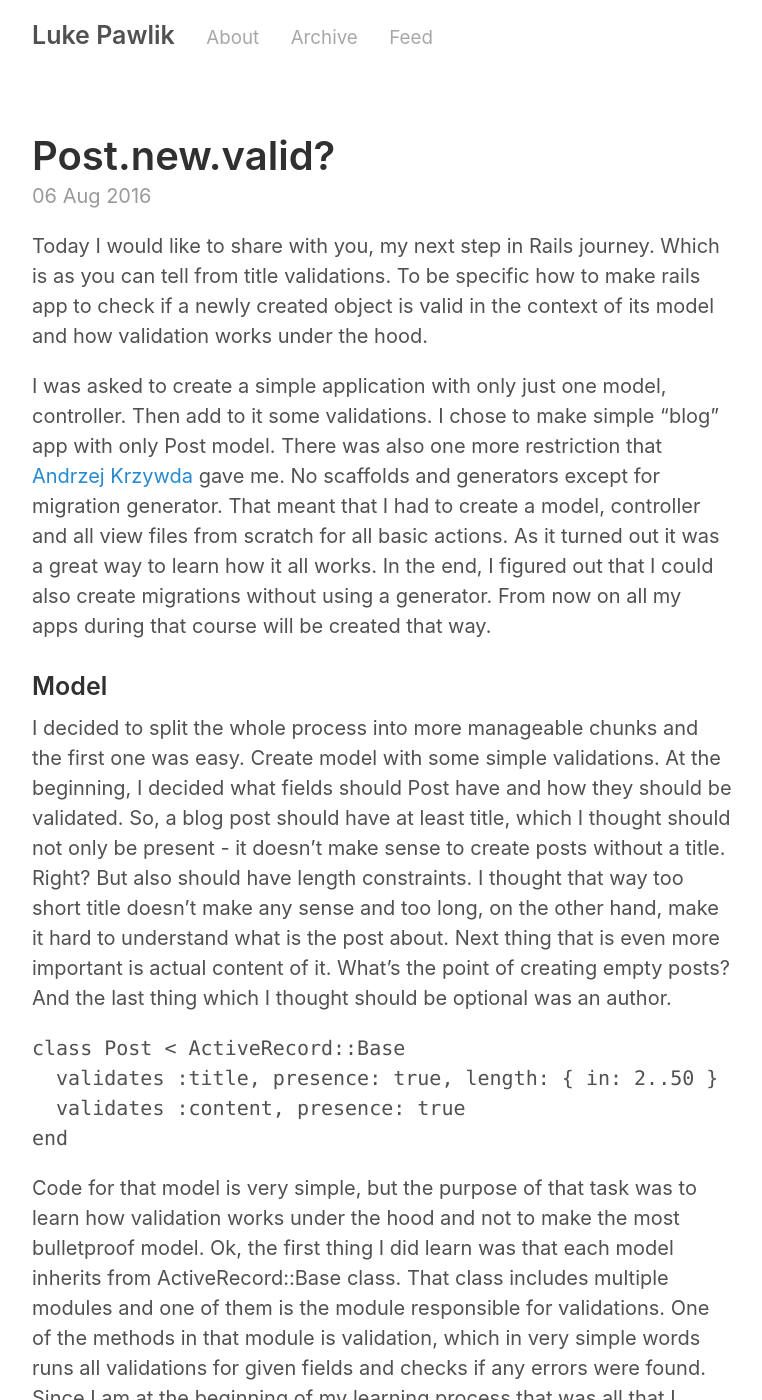
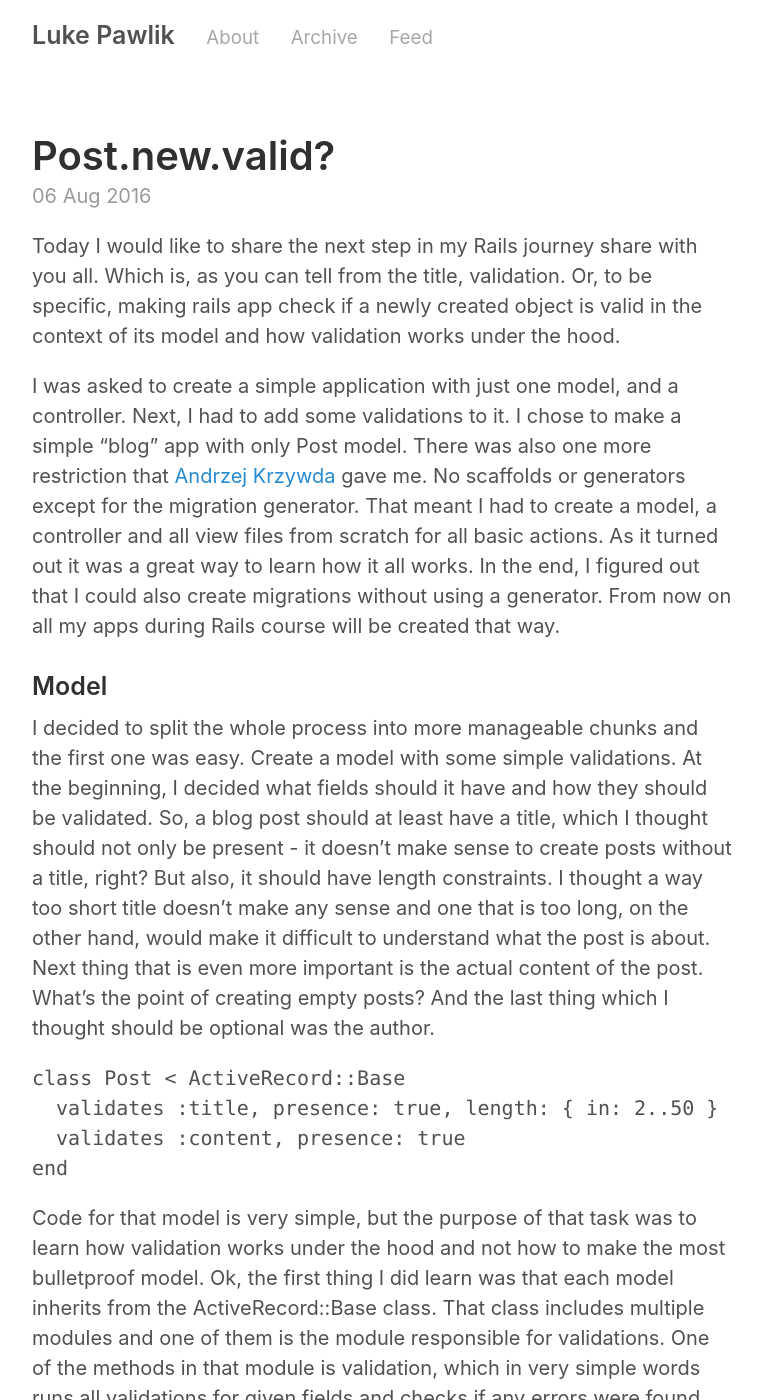
Before and after one commit to LukeP91/LukeP91.github.io, a Jekyll site: the page built from _posts/2016-08-06-validations.md, in a window 1280 px wide and 1400 px high. Shown: the whole window, without its empty margins (258-1020 px from the left). Built offline with Jekyll 4.4.1, drawn with Linux system fonts in a browser that asks for light colours; some of the changed text lies outside the part shown.

Commit message:
Some changes to validations post.

````diff
--- a/_posts/2016-08-06-validations.md
+++ b/_posts/2016-08-06-validations.md
@@ -3,12 +3,12 @@ layout: post
 title: Post.new.valid?
 ---
 
-Today I would like to share with you, my next step in Rails journey. Which is as you can tell from title validations. To be specific how to make rails app to check if a newly created object is valid in the context of its model and how validation works under the hood.
+Today I would like to share the next step in my Rails journey share with you all. Which is, as you can tell from the title, validation. Or, to be specific, making rails app check if a newly created object is valid in the context of its model and how validation works under the hood.
 
-I was asked to create a simple application with only just one model, controller. Then add to it some validations. I chose to make simple "blog" app with only Post model. There was also one more restriction that [Andrzej Krzywda](https://twitter.com/andrzejkrzywda) gave me. No scaffolds and generators except for migration generator. That meant that I had to create a model, controller and all view files from scratch for all basic actions. As it turned out it was a great way to learn how it all works. In the end, I figured out that I could also create migrations without using a generator. From now on all my apps during that course will be created that way.
+I was asked to create a simple application with just one model, and a controller. Next, I had to add some validations to it. I chose to make a simple "blog" app with only Post model. There was also one more restriction that [Andrzej Krzywda](https://twitter.com/andrzejkrzywda) gave me. No scaffolds or generators except for the migration generator. That meant  I had to create a model, a controller and all view files from scratch for all basic actions. As it turned out it was a great way to learn how it all works. In the end, I figured out that I could also create migrations without using a generator. From now on all my apps during Rails course will be created that way.
 
 ### Model
-I decided to split the whole process into more manageable chunks and the first one was easy. Create model with some simple validations. At the beginning, I decided what fields should Post have and how they should be validated. So, a blog post should have at least title, which I thought should not only be present - it doesn't make sense to create posts without a title. Right? But also should have length constraints. I thought that way too short title doesn't make any sense and too long, on the other hand, make it hard to understand what is the post about. Next thing that is even more important is actual content of it. What's the point of creating empty posts? And the last thing which I thought should be optional was an author.
+I decided to split the whole process into more manageable chunks and the first one was easy. Create a model with some simple validations. At the beginning, I decided what fields should it have and how they should be validated. So, a blog post should at least have a title, which I thought should not only be present - it doesn't make sense to create posts without a title, right? But also, it should have length constraints. I thought a way too short title doesn't make any sense and one that is too long, on the other hand, would make it difficult to understand what the post is about. Next thing that is even more important is the actual content of the post. What's the point of creating empty posts? And the last thing which I thought should be optional was the author.
 
 ```language-ruby
 class Post < ActiveRecord::Base
@@ -17,7 +17,7 @@ class Post < ActiveRecord::Base
 end
 ```
 
-Code for that model is very simple, but the purpose of that task was to learn how validation works under the hood and not to make the most bulletproof model. Ok, the first thing I did learn was that each model inherits from ActiveRecord::Base class. That class includes multiple modules and one of them is the module responsible for validations. One of the methods in that module is validation, which in very simple words runs all validations for given fields and checks if any errors were found. Since I am at the beginning of my learning process that was all that I should know for now.
+Code for that model is very simple, but the purpose of that task was to learn how validation works under the hood and not how to make the most bulletproof model. Ok, the first thing I did learn was that each model inherits from the ActiveRecord::Base class. That class includes multiple modules and one of them is the module responsible for validations. One of the methods in that module is validation, which in very simple words runs all validations for given fields and checks if any errors were found. Since I am at the beginning of my learning process that was all that I needed to know for now.
 
 ### Controller
 ```language-ruby
@@ -31,7 +31,7 @@ def create
 end
 ```
 
-Next thing was to create controller that was responsible for all CRUD operations on my posts. From a validation perspective, the most important part was code that you could find in create and update methods. To be even more specific #save and #update_attributes methods. Which in very simple words works like this. First, it checks if an object that called it is valid and later if that's true create SQL query that inserts it to database. If the object is not valid it rerenders proper template with listed errors and marked invalid fields.
+Next thing on the to-do list was to create controller that was responsible for all CRUD operations on my posts. From a validation perspective, the most important part was the code that you could find in the create and update methods. To be even more specific the _save_ and _update_attributes_ methods. In very simple words, that code works like this. First, it checks if an object that called it is valid, if that assertion is true, it creates an SQL query that inserts it to the database. If the object is not valid it rerenders a proper template with errors listed and all invalid fields marked.
 
 ### View
 ```language-html
@@ -47,7 +47,7 @@ Next thing was to create controller that was responsible for all CRUD operations
 <% end %>
 ```
 
-Ok, just last part that needed to be done. Actual views with a proper error displaying. To make that happened first we need to check if our object has any errors using @object.erros.any? and later thanks to cool method pluralize return number of errors with some fancy text using. Last part is to iterate over the collection of all error messages for our object and display them in a list.
+Ok, that was last part that needed to be done. The actual views with proper error displaying. To make that happen first we need to check if our object has any errors using _@object.erros.any?_ and later, thanks to a cool method pluralize, return the number of errors with some fancy text. Finally, we have to iterate over the collection of all error messages for our object and display them in a form of a list.
 
 You can find finished app on [Heroku](https://damp-anchorage-94507.herokuapp.com/posts) and [Github](https://github.com/LukeP91/validation_app).
 
````
